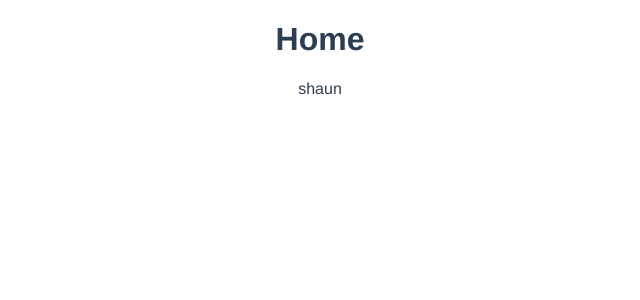
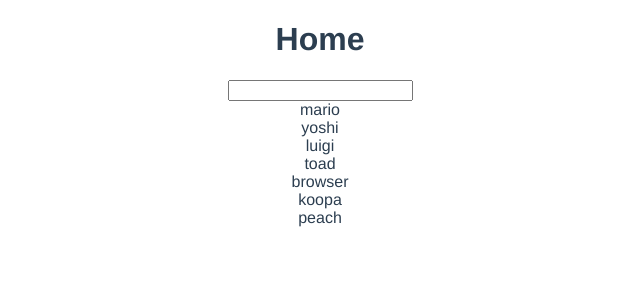
Before and after one commit to Lu-Smith/vue_blog, a Vue app: page / in a window 1280 px wide. Shown: the top 300 px of the page, without its empty margins (320-960 px from the left). Built offline with nearby package versions, Linux system fonts and the light colour scheme.

Commit message:
Update HomeView

```diff
--- a/src/views/HomeView.vue
+++ b/src/views/HomeView.vue
@@ -1,8 +1,9 @@
 <template>
   <div class="home">
     <h1>Home</h1>
+    <input type="text" v-model="search">
+    <div v-for="name in names" :key="name">{{ name }}</div>
   </div>
-  <p>{{ name }}</p>
 </template>
 
 <script>
@@ -12,10 +13,9 @@
 export default {
   name: 'HomeView',
   setup() {
-    const name = computed(() => {
-      return 'shaun'
-    })
-    return { name }
+    const search = ref('')
+    const names = ref(['mario', 'yoshi', 'luigi', 'toad', 'browser', 'koopa', 'peach'])
+    return { names, search }
   }
 }
 </script>
```
